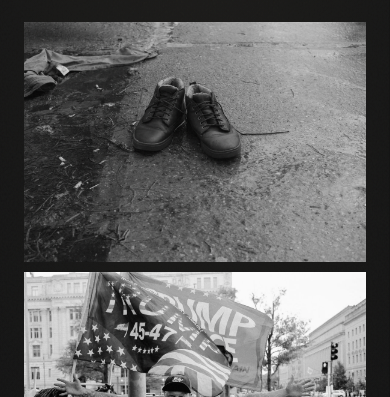
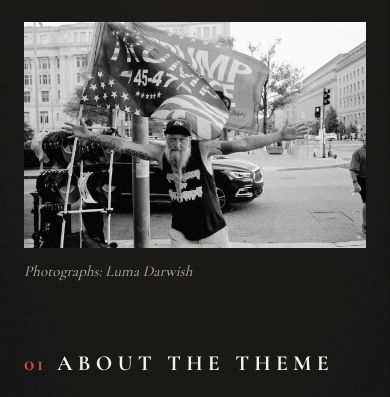
Before and after one commit to luma-d/the-image-club, a plain HTML site: page docs/edition-01.html in a window 390 px wide. Shown: the part 447-844 px from the top of the page. Drawn offline with nearby package versions, Linux system fonts and the light colour scheme.

Commit message:
Hero: single full-width uncropped protest photo; curator label back to unvocalized القيّم الفني للصور

```diff
--- a/css/style.css
+++ b/css/style.css
@@ -543,17 +543,11 @@ html.lang-ar .ed-kicker { letter-spacing: 0; text-transform: none; }
 }
 html.lang-ar .ed-title { font-size: clamp(2.6rem, 6.5vw, 4.2rem); text-align: right; }
 .ed-mosaic {
-  display: grid;
-  grid-template-columns: 1.55fr 1fr;
-  grid-template-rows: 1fr;
-  gap: 10px;
-  height: clamp(320px, 44vw, 520px);
+  display: block;
 }
-html.lang-ar .ed-mosaic { direction: rtl; }
-.ed-mosaic figure { margin: 0; min-width: 0; overflow: hidden; }
-.ed-mosaic img { width: 100%; height: 100%; object-fit: cover; display: block; }
-.ed-m-shoes { grid-column: 1; grid-row: 1; }
-.ed-m-protest { grid-column: 2; grid-row: 1; }
+.ed-mosaic figure { margin: 0; }
+/* full image, uncropped: height follows the photo's own aspect ratio */
+.ed-mosaic img { width: 100%; height: auto; display: block; }
 .ed-caption {
   font-family: "Cormorant Garamond", serif;
   font-style: italic;
@@ -879,9 +873,8 @@ html.lang-ar .popup-close { right: auto; left: 1.1rem; }
 
 @media (max-width: 720px) {
   .subnav { justify-content: center; }
-  .ed-mosaic { grid-template-columns: 1fr; grid-template-rows: auto auto; height: auto; }
-  .ed-m-shoes { grid-column: 1; grid-row: 1; height: 240px; }
-  .ed-m-protest { grid-column: 1; grid-row: 2; height: 240px; }
+  .ed-mosaic { display: block; }
+  .ed-m-protest img { height: auto; }
   .ed-opencall-grid { grid-template-columns: 1fr; }
   .ed-guide-row-3 { grid-template-columns: 1fr; }
   .ed-guide-row-2 { grid-template-columns: 1fr; }
--- a/docs/css/style.css
+++ b/docs/css/style.css
@@ -543,17 +543,11 @@ html.lang-ar .ed-kicker { letter-spacing: 0; text-transform: none; }
 }
 html.lang-ar .ed-title { font-size: clamp(2.6rem, 6.5vw, 4.2rem); text-align: right; }
 .ed-mosaic {
-  display: grid;
-  grid-template-columns: 1.55fr 1fr;
-  grid-template-rows: 1fr;
-  gap: 10px;
-  height: clamp(320px, 44vw, 520px);
+  display: block;
 }
-html.lang-ar .ed-mosaic { direction: rtl; }
-.ed-mosaic figure { margin: 0; min-width: 0; overflow: hidden; }
-.ed-mosaic img { width: 100%; height: 100%; object-fit: cover; display: block; }
-.ed-m-shoes { grid-column: 1; grid-row: 1; }
-.ed-m-protest { grid-column: 2; grid-row: 1; }
+.ed-mosaic figure { margin: 0; }
+/* full image, uncropped: height follows the photo's own aspect ratio */
+.ed-mosaic img { width: 100%; height: auto; display: block; }
 .ed-caption {
   font-family: "Cormorant Garamond", serif;
   font-style: italic;
@@ -879,9 +873,8 @@ html.lang-ar .popup-close { right: auto; left: 1.1rem; }
 
 @media (max-width: 720px) {
   .subnav { justify-content: center; }
-  .ed-mosaic { grid-template-columns: 1fr; grid-template-rows: auto auto; height: auto; }
-  .ed-m-shoes { grid-column: 1; grid-row: 1; height: 240px; }
-  .ed-m-protest { grid-column: 1; grid-row: 2; height: 240px; }
+  .ed-mosaic { display: block; }
+  .ed-m-protest img { height: auto; }
   .ed-opencall-grid { grid-template-columns: 1fr; }
   .ed-guide-row-3 { grid-template-columns: 1fr; }
   .ed-guide-row-2 { grid-template-columns: 1fr; }
--- a/docs/edition-01.html
+++ b/docs/edition-01.html
@@ -54,7 +54,7 @@
       </nav>
       <nav class="anchor-links" aria-label="Page sections">
         <a href="#about"><span class="en">The theme</span><span class="ar" lang="ar" dir="rtl">الموضوع</span></a>
-        <a href="#curator"><span class="en">Guest curator</span><span class="ar" lang="ar" dir="rtl">القَيِّم الفَنِّي لِلصُّوَر</span></a>
+        <a href="#curator"><span class="en">Guest curator</span><span class="ar" lang="ar" dir="rtl">القيّم الفني للصور</span></a>
         <a href="#open-call"><span class="en">Open call</span><span class="ar" lang="ar" dir="rtl">الدعوة المفتوحة</span></a>
         <a class="submit-link" href="https://tally.so/r/4ar4Ao" target="_blank" rel="noopener"><span class="en">Submit your work ↗</span><span class="ar" lang="ar" dir="rtl">قدّم مشاركتك ↗</span></a>
       </nav>
@@ -65,7 +65,6 @@
     <p class="ed-kicker"><span class="en">First Edition · Open Call</span><span class="ar" lang="ar" dir="rtl">العدد الأول · دعوة مفتوحة للمشاركة</span></p>
     <h1 class="ed-title"><span class="en">From the Streets</span><span class="ar" lang="ar" dir="rtl">من الشارع</span></h1>
     <div class="ed-mosaic">
-      <figure class="ed-m-shoes"><img src="assets/journal/shoes.jpg" alt="Photograph from the streets" loading="lazy" /></figure>
       <figure class="ed-m-protest"><img src="assets/journal/protest.jpg" alt="Protest" loading="lazy" /></figure>
     </div>
     <p class="ed-caption"><span class="en">Photographs: Luma Darwish</span><span class="ar" lang="ar" dir="rtl">الصور: لُمى درويش</span></p>
@@ -85,7 +84,7 @@
   </section>
 
   <section class="ed-section" id="curator">
-    <p class="ed-label"><span class="ed-label-num"><span class="en">02</span><span class="ar" lang="ar" dir="rtl">٠٢</span></span><span class="en">Guest curator</span><span class="ar" lang="ar" dir="rtl">القَيِّم الفَنِّي لِلصُّوَر</span></p>
+    <p class="ed-label"><span class="ed-label-num"><span class="en">02</span><span class="ar" lang="ar" dir="rtl">٠٢</span></span><span class="en">Guest curator</span><span class="ar" lang="ar" dir="rtl">القيّم الفني للصور</span></p>
     <div class="ed-curator-card">
       <figure class="ed-portrait"><img src="assets/journal/baraa.jpg" alt="Portrait of Baraa Salih" loading="lazy" /></figure>
       <div class="ed-curator-text">
@@ -195,7 +194,7 @@
     <div class="popup-panel">
       <figure class="popup-portrait"><img src="assets/journal/baraa.jpg" alt="Portrait of Baraa Salih" loading="lazy" /></figure>
       <div class="popup-text">
-        <p class="popup-kicker"><span class="en">Guest curator · Edition 01</span><span class="ar" lang="ar" dir="rtl">القَيِّم الفَنِّي لِلصُّوَر · العدد الأول</span></p>
+        <p class="popup-kicker"><span class="en">Guest curator · Edition 01</span><span class="ar" lang="ar" dir="rtl">القيّم الفني للصور · العدد الأول</span></p>
         <h2 class="popup-name" id="popupName"><span class="en">Baraa Salih</span><span class="ar" lang="ar" dir="rtl">براء صالح</span></h2>
         <p class="popup-lead"><span class="en">An independent photographer working across documentary photography and personal visual storytelling.</span><span class="ar" lang="ar" dir="rtl">مصوّر مستقل يعمل بين التصوير الوثائقي والسرد البصري الشخصي.</span></p>
         <p class="popup-bio"><span class="en">Moving between Syria, Turkey and France, my practice has ranged from following the news to observing everyday life. Street photography has opened up a new space for my work — not simply as a means of expression, but as a way to rediscover places, people&#x27;s relationships with them, and the relationship between the individual and the collective.</span><span class="ar" lang="ar" dir="rtl">بين سوريا وتركيا وفرنسا، تنوّعت تجربتي بين متابعة الخبر ومراقبة الحياة اليومية. ومنحني تصوير الشارع مساحة جديدة للممارسة، ليس كوسيلة للتعبير فقط، بل كطريقة لإعادة اكتشاف المكان وعلاقة الناس به، وعلاقة الفرد بالجماعة.</span></p>
```
Also changed, not shown: docs/journal.html (+2 -2 lines), 2 other files.
